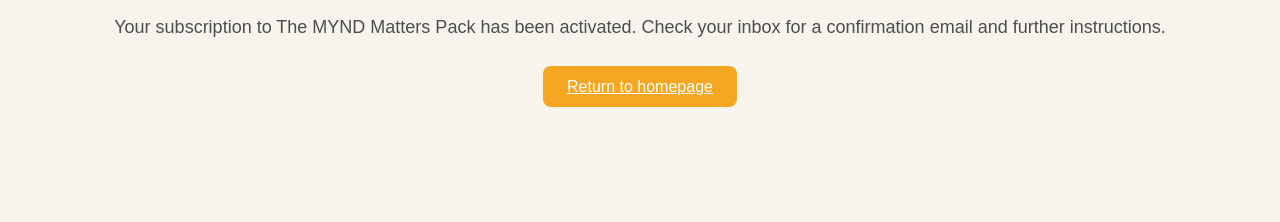
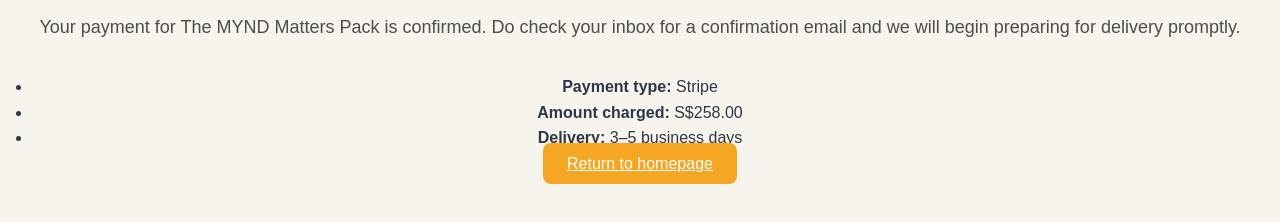
Before and after one commit to globaltnf/mynd_matters_site, a website: page success.html in a window 1280 px wide. Shown: the part 102-324 px from the top of the page. Drawn offline with Linux system fonts and the light colour scheme.

Commit message:
Update success.html

```diff
--- a/success.html
+++ b/success.html
@@ -9,7 +9,11 @@
 </head>
 <body class="cta">
   <h2>Thank you for your purchase!</h2>
-  <p>Your subscription to The MYND Matters Pack has been activated. Check your inbox for a confirmation email and further instructions.</p>
+  <p>Your payment for The MYND Matters Pack is confirmed. Do check your inbox for a confirmation email and we will begin preparing for delivery promptly.</p>
+  <ul>
+  <li><strong>Payment type:</strong> Stripe</li>
+  <li><strong>Amount charged:</strong> S$258.00</li>
+  <li><strong>Delivery:</strong> 3–5 business days</li>
   <a href="index.html" class="cta-button">Return to homepage</a>
 </body>
 </html>
```
